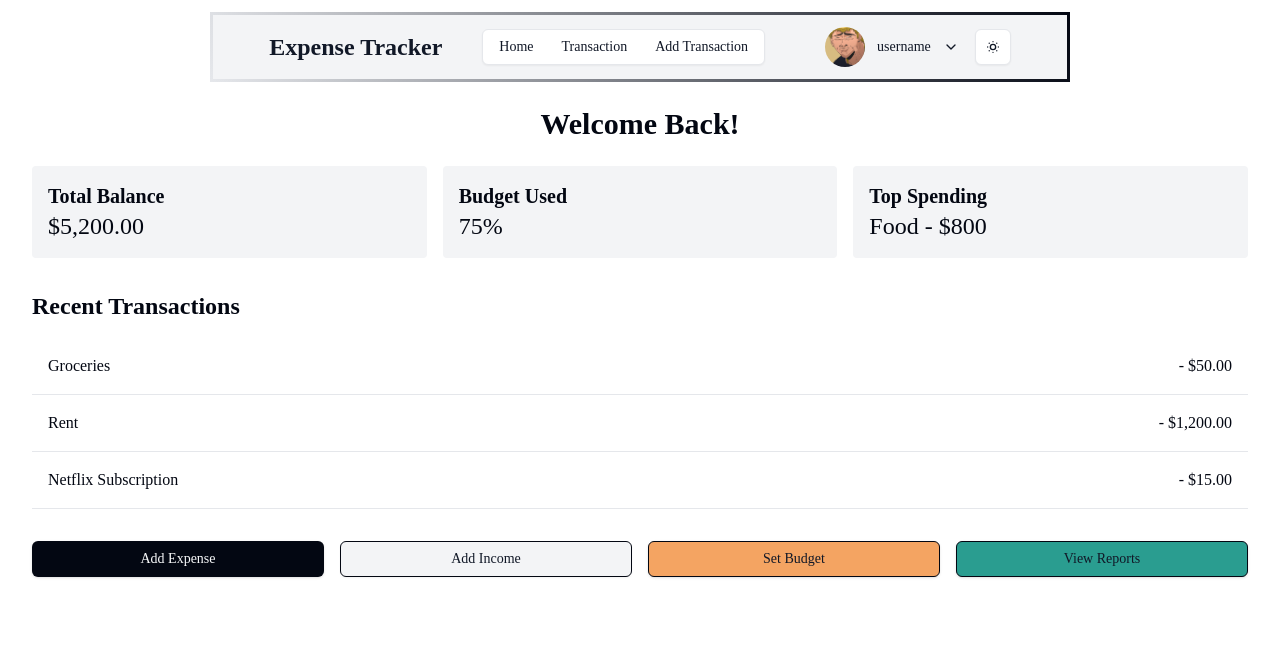
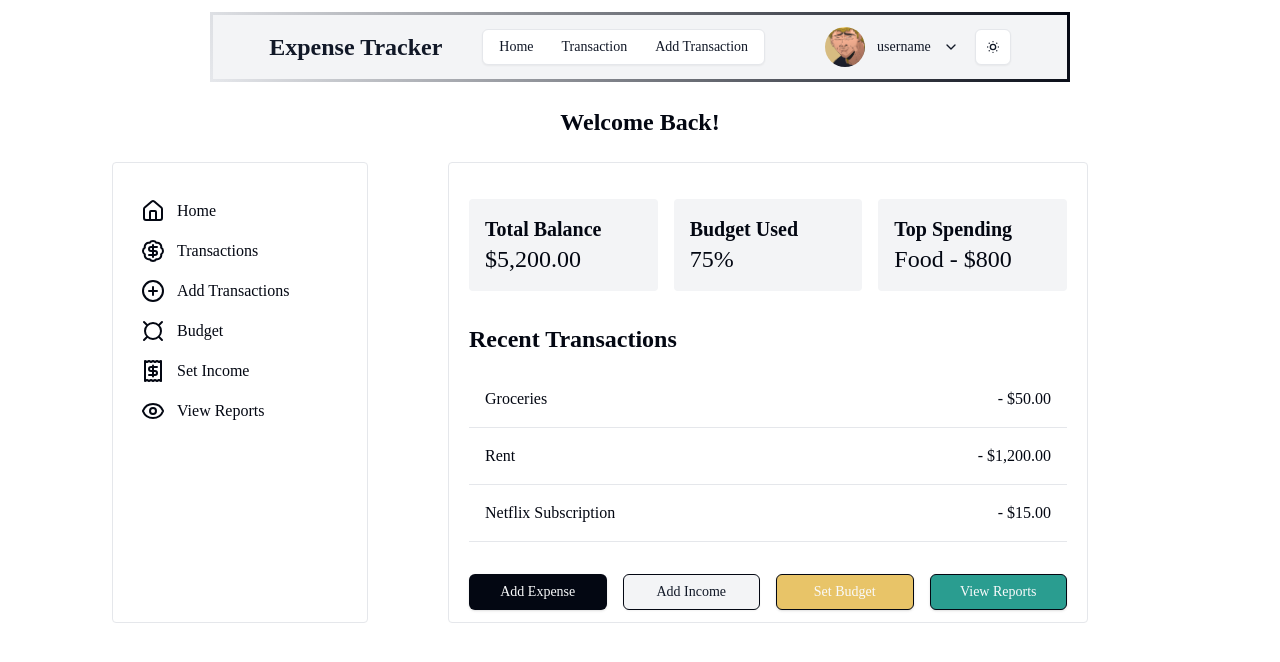
Before and after one commit to Mohannad20/ExpenseTracker, a React (Vite) app: page / in a window 1280 px wide. Shown: the top 662 px of the page. Built offline with nearby package versions, Linux system fonts and the light colour scheme; a web font is replaced by a local one.

Commit message:
add: enhance Home page layout with navigation links and key metrics display

```diff
--- a/src/pages/Home.jsx
+++ b/src/pages/Home.jsx
@@ -1,11 +1,36 @@
 import React from "react";
 import { Button } from "../components/ui/button";
+import { NavLink } from "react-router-dom";
+import { BadgeDollarSign, Currency, Eye, HomeIcon, PlusCircleIcon, Receipt } from "lucide-react";
 
 const Home = () => {
   return (
-    <div className="min-h-screen px-8 py-6">
-      <h1 className="text-3xl font-bold text-center">Welcome Back!</h1>
+    <div className="min-h-screen grid-cols-3 lg:grid-cols-3 md:grid-cols-2 sm:grid-cols-1">
+      <h1 className="text-2xl font-bold text-center my-6">Welcome Back!</h1>
+      <div className="flex flex-row justify-center">
+        <div className="w-1/5 mr-20 border px-5 py-3 pt-6 pb-20 border-1 rounded-sm">
+          <NavLink className='flex justify-between my-2 rounded cursor-pointer px-2 py-1  hover:bg-accent'>
+            <span className="text-base flex gap-3"><HomeIcon/> Home</span>
+          </NavLink>
+          <NavLink className='flex justify-between my-2 rounded cursor-pointer px-2 py-1  hover:bg-accent'>
+            <span className="text-base flex gap-3"><BadgeDollarSign/> Transactions</span>
+          </NavLink>
+          <NavLink className='flex justify-between my-2 rounded cursor-pointer px-2 py-1  hover:bg-accent'>
+            <span className="text-base flex gap-3"><PlusCircleIcon/> Add Transactions</span>
+          </NavLink>
+          <NavLink className='flex justify-between my-2 rounded cursor-pointer px-2 py-1  hover:bg-accent'>
+            <span className="text-base flex gap-3"><Currency/>Budget</span>
+          </NavLink>
+          <NavLink className='flex justify-between my-2 rounded cursor-pointer px-2 py-1  hover:bg-accent'>
+            <span className="text-base flex gap-3"><Receipt/> Set Income</span>
+          </NavLink>
+          <NavLink className='flex justify-between my-2 rounded cursor-pointer px-2 py-1  hover:bg-accent'>
+            <span className="text-base flex gap-3"><Eye/>View Reports</span>
+          </NavLink>
 
+        </div>
+
+        <div className="w-1/2 mr-20 border px-5 py-3 border-1 rounded-sm">
           {/* Key Metrics */}
           <div className="grid grid-cols-3 gap-4 mt-6">
             <div className="p-4 bg-accent rounded">
@@ -43,10 +68,21 @@ const Home = () => {
 
           {/* Quick Actions */}
           <div className="mt-8 grid grid-cols-4 gap-4">
-        <Button className='border-muted bg-ring '>Add Expense</Button>
-        <Button variant='secondary' className='border border-foreground'>Add Income</Button>
-        <Button className='bg-chart-5 border border-ring text-primary'>Set Budget</Button>
-        <Button variant='' className='bg-chart-2 border border-foreground text-primary'>View Reports</Button>
+            <Button className="border-muted bg-ring ">Add Expense</Button>
+            <Button variant="secondary" className="border border-foreground">
+              Add Income
+            </Button>
+            <Button className="bg-chart-4 border border-ring ">
+              Set Budget
+            </Button>
+            <Button
+              variant=""
+              className="bg-chart-2 border border-foreground "
+            >
+              View Reports
+            </Button>
+          </div>
+        </div>
       </div>
     </div>
   );
```
Lines whose indentation alone changed are shown as unchanged.
